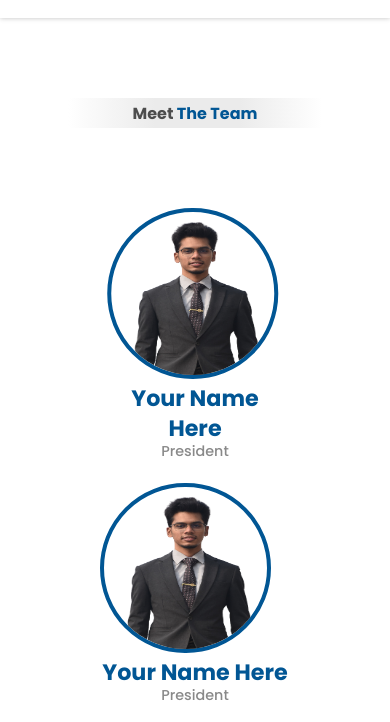
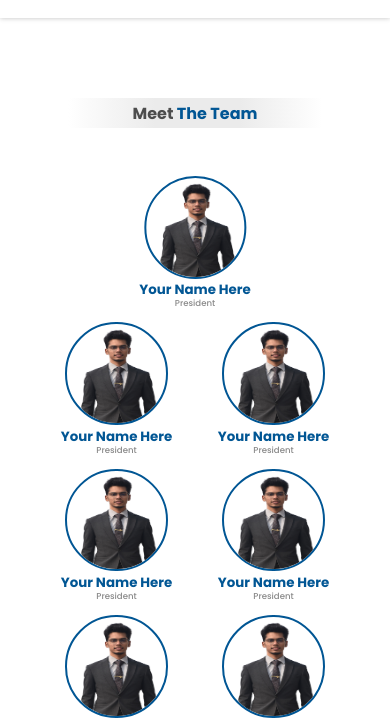
Before and after one commit to biplobmolla/cpc-home-page, a plain HTML site: page team.html in a window 390 px wide. Shown: the part 68-790 px from the top of the page. Drawn offline with Linux system fonts and the light colour scheme; files whose address does not match are found by name.

Commit message:
Finally Done

```diff
--- a/assets/css/responsive.css
+++ b/assets/css/responsive.css
@@ -161,6 +161,16 @@
 
     .find__member {
         font-size: 0.45rem;
+    }
+
+    .core__team__members,
+    .team__members {
+        font-size: 0.6rem;
+    }
+
+    .core__team__members .member__infos,
+    .team__members .member__infos {
+        grid-template-columns: repeat(auto-fit, minmax(90px, 120px));
     }
 
     /* Meet The Team Section End */
--- a/assets/css/style.css
+++ b/assets/css/style.css
@@ -993,6 +993,7 @@ nav .menu li:last-child .social__links {
 }
 
 .core__team__members {
+    font-size: 1rem;
     margin-top: 5em;
 }
 
@@ -1004,6 +1005,7 @@ nav .menu li:last-child .social__links {
     border: 0.25em solid #015694;
     border-radius: 50%;
     overflow: hidden;
+    margin: 0 auto;
 }
 
 .member__info {
@@ -1031,6 +1033,10 @@ nav .menu li:last-child .social__links {
     color: #898989;
 }
 
+.searched__member__image {
+    margin: 0 !important;
+}
+
 .core__team__members .image img,
 .team__members .image img,
 .searched__member__info .image img {
@@ -1048,6 +1054,7 @@ nav .menu li:last-child .social__links {
 }
 
 .team__members {
+    font-size: 1rem;
     margin-top: 9.108em;
 }
 
--- a/team.html
+++ b/team.html
@@ -283,7 +283,7 @@
                     <button type="submit">Find Now <i class="fa-solid fa-magnifying-glass"></i></button>
                 </div>
                 <div class="searched__member__info">
-                    <div class="image">
+                    <div class="image searched__member__image">
                         <img src="assets/images/president.png" alt="" />
                     </div>
                     <div class="searched__member__info__text">
```
